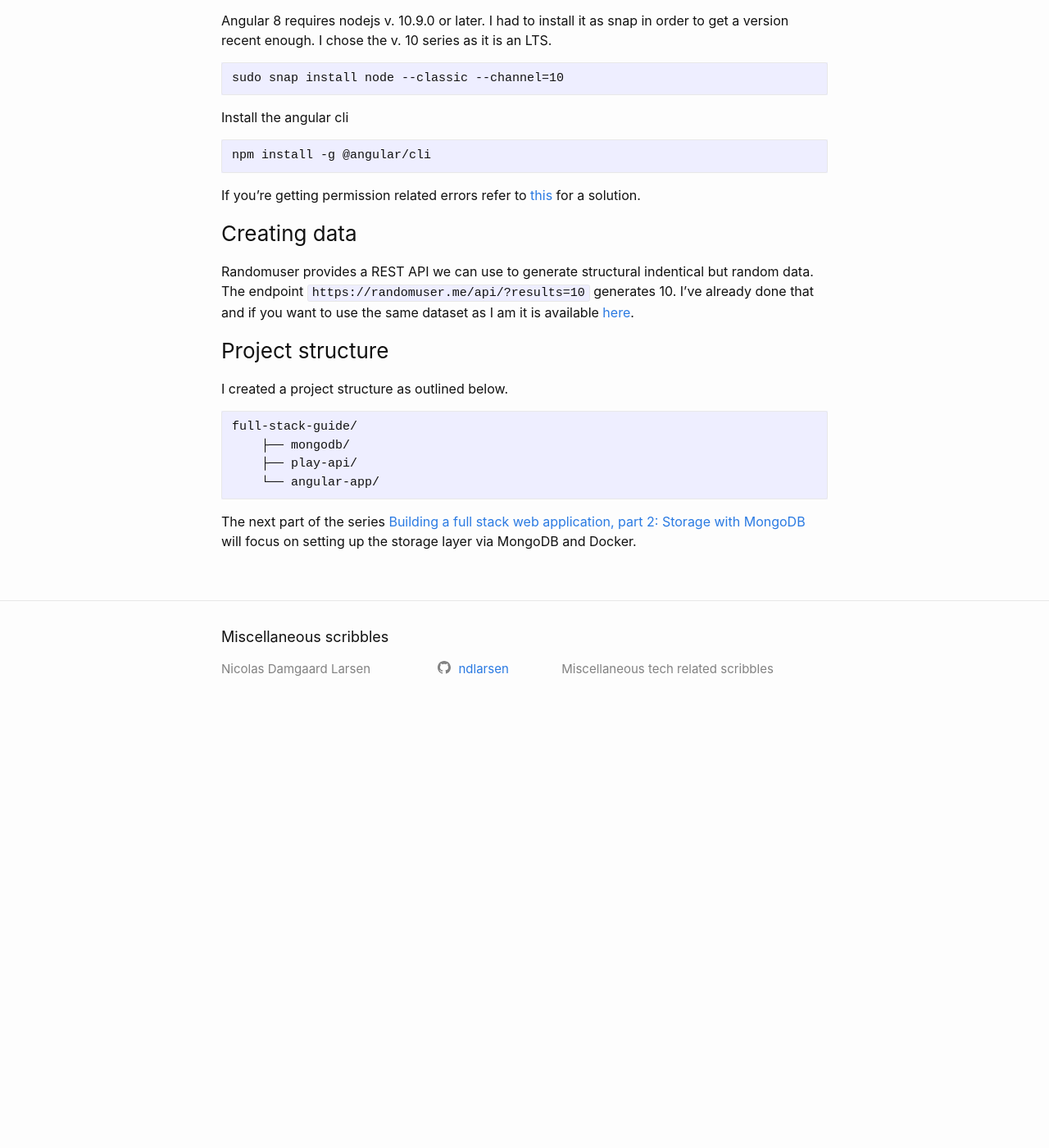
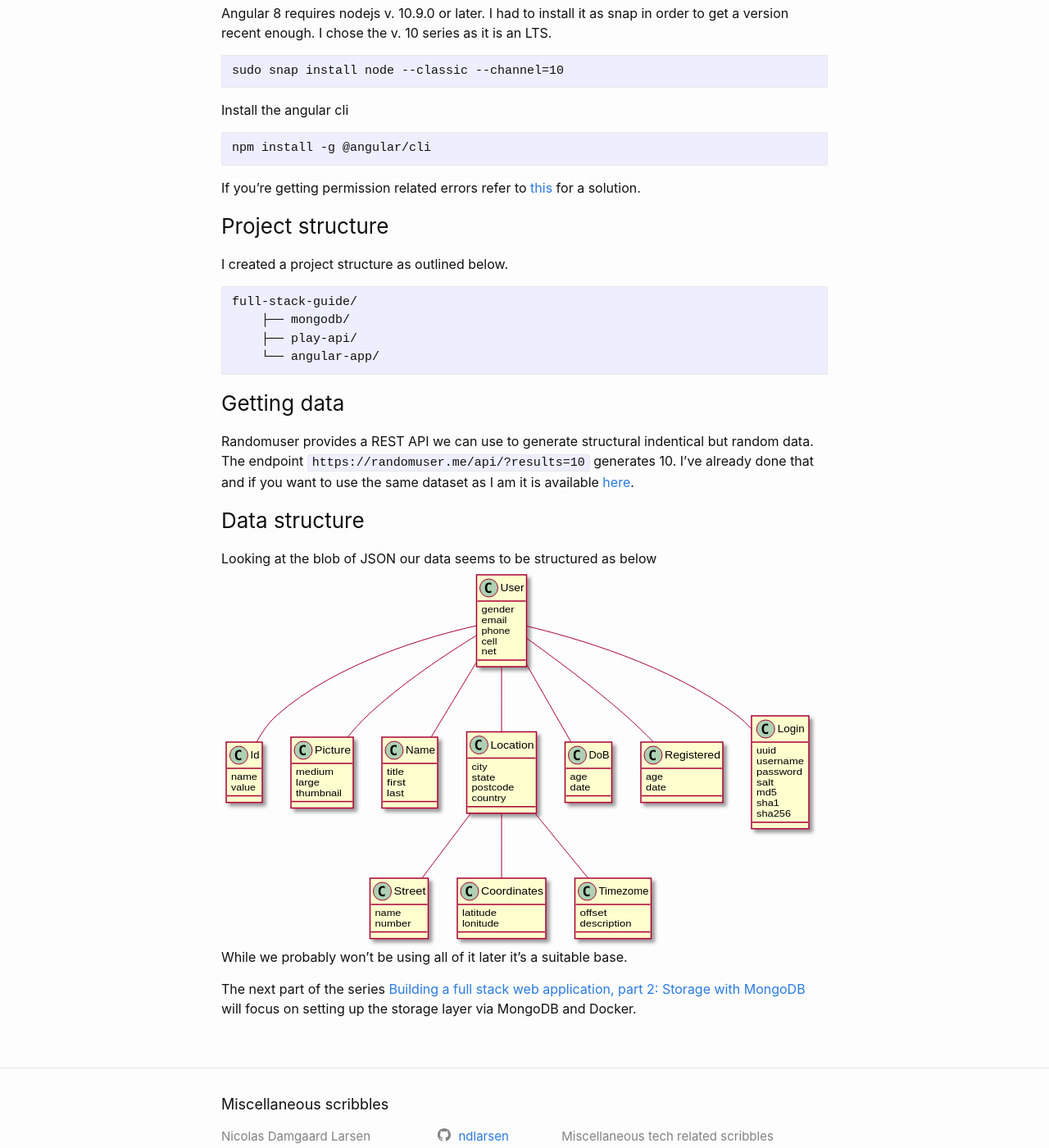
Before and after one commit to ndlarsen/ndlarsen.github.io, a Jekyll site: the page built from _posts/2019-10-05-building-a-full-stack-web-application-part-1-introduction-and-setup.md, in a window 1280 px wide and 1400 px high, scrolled down 2250 px. Shown: the whole window at 82% size. Built offline with Jekyll 4.4.1, drawn with Linux system fonts in a browser that asks for light colours; before the commit the page ends 3138 px from its top, so only the background shows below that.

Commit message:
Updated fullstack series post 1.

````diff
--- a/_posts/2019-10-05-building-a-full-stack-web-application-part-1-introduction-and-setup.md
+++ b/_posts/2019-10-05-building-a-full-stack-web-application-part-1-introduction-and-setup.md
@@ -43,7 +43,7 @@ ndlarsen adm dialout cdrom sudo dip plugdev lpadmin sambashare kvm docker adbuse
 ```
 You might need to reboot in order for the group addition to take effect.
 
-## Docker-compose
+### Docker-compose
 If you havn't already, you need to install docker-compose. For me, running a Debian based distro it is as easy as
 ```
 sudo apt-get install docker-compose
@@ -71,9 +71,6 @@ npm install -g @angular/cli
 ```
 If you're getting permission related errors refer to [this](https://docs.npmjs.com/resolving-eacces-permissions-errors-when-installing-packages-globally) for a solution.
 
-### Creating data
-Randomuser provides a REST API we can use to generate structural indentical but random data. The endpoint `https://randomuser.me/api/?results=10` generates 10. I've already done that and if you want to use the same dataset as I am it is available [here](https://github.com/ndlarsen/fullstack-webapp-guide/blob/master/mongodb/users.json).
-
 ### Project structure
 I created a project structure as outlined below.
 ```
@@ -83,4 +80,12 @@ full-stack-guide/
     └── angular-app/
 ```
 
+### Getting data
+Randomuser provides a REST API we can use to generate structural indentical but random data. The endpoint `https://randomuser.me/api/?results=10` generates 10. I've already done that and if you want to use the same dataset as I am it is available [here](https://github.com/ndlarsen/fullstack-webapp-guide/blob/master/mongodb/users.json).
+
+### Data structure
+Looking at the blob of JSON our data seems to be structured as below
+![data structure](/assets/images/fullstack-webapp-guide/data_structure_diagram.svg)
+While we probably won't be using all of it later it's a suitable base.
+
 The next part of the series [Building a full stack web application, part 2: Storage with MongoDB]({% post_url 2019-10-05-building-a-full-stack-web-application-part-2-storage-with-mongodb %}) will focus on setting up the storage layer via MongoDB and Docker.
````
Also changed, not shown: assets/images/fullstack-webapp-guide/data_structure_diagram.svg (added), 1 other file.
